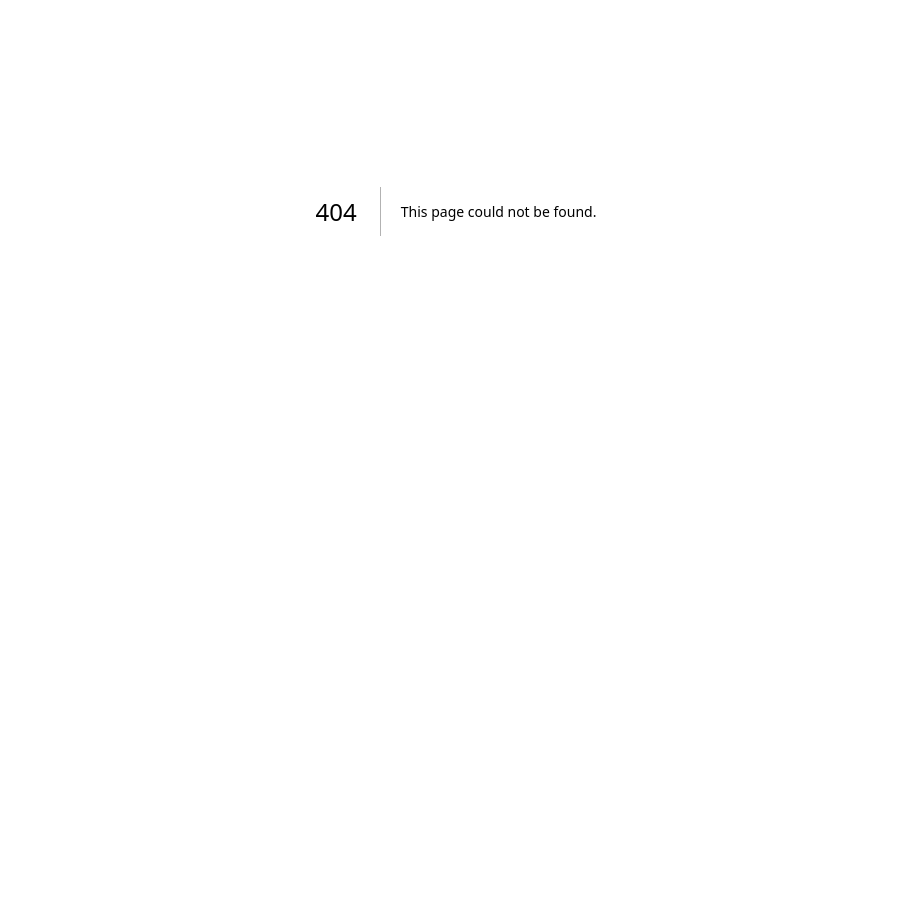
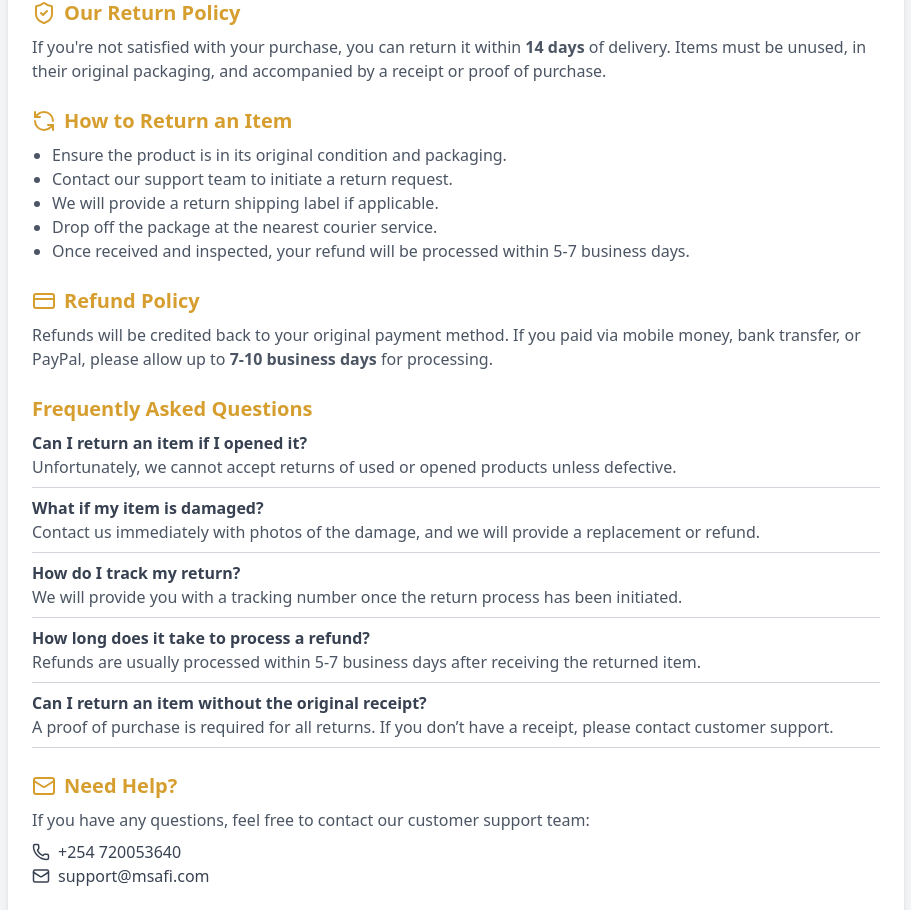
Before and after one commit to cheboi/m-safi-client, a Next.js app: page /help/returns-refunds in a window 1280 px wide. Before the commit this address had no page. Shown: the part 189-1099 px from the top of the page, without its empty margins (184-1095 px from the left). Before the commit the page ends 800 px from the top, so only its background shows below. Built offline with nearby package versions, Linux system fonts and the light colour scheme.

Commit message:
prog: added returns and refund page

```diff
--- a/app/customer-service/page.tsx
+++ b/app/customer-service/page.tsx
@@ -67,7 +67,7 @@ export default function CustomerServicePage() {
               <RefreshCw size={40} className="mx-auto text-primary-dark" />
               <h3 className="mt-2 font-semibold">Returns & Refunds</h3>
               <p className="text-sm">Request returns and refunds.</p>
-              <Link href="/help/returns" className="text-blue-600 text-sm">
+              <Link href="/help/returns-refunds" className="text-blue-600 text-sm">
                 Learn More →
               </Link>
             </div>
--- /dev/null
+++ b/app/data/faqs.json
@@ -0,0 +1,22 @@
+[
+  {
+    "question": "Can I return an item if I opened it?",
+    "answer": "Unfortunately, we cannot accept returns of used or opened products unless defective."
+  },
+  {
+    "question": "What if my item is damaged?",
+    "answer": "Contact us immediately with photos of the damage, and we will provide a replacement or refund."
+  },
+  {
+    "question": "How do I track my return?",
+    "answer": "We will provide you with a tracking number once the return process has been initiated."
+  },
+  {
+    "question": "How long does it take to process a refund?",
+    "answer": "Refunds are usually processed within 5-7 business days after receiving the returned item."
+  },
+  {
+    "question": "Can I return an item without the original receipt?",
+    "answer": "A proof of purchase is required for all returns. If you don’t have a receipt, please contact customer support."
+  }
+]
--- /dev/null
+++ b/app/help/returns-refunds/page.tsx
@@ -0,0 +1,111 @@
+"use client";
+
+import { useState, useEffect } from "react";
+import { RefreshCcw, CreditCard, ShieldCheck, Mail, Phone } from "lucide-react";
+import Header from "@/app/components/Header";
+import Footer from "@/app/components/Footer";
+import faqsData from "@/app/data/faqs.json";
+
+export default function ReturnsRefunds() {
+  const [faqs, setFaqs] = useState<{ question: string; answer: string }[]>([]);
+
+  useEffect(() => {
+    setFaqs(faqsData);
+  }, []);
+
+  return (
+    <>
+      <Header />
+      <div className="min-h-screen bg-gray-100 py-10 px-4">
+        <div className="max-w-4xl mx-auto bg-white p-6 shadow-md rounded-lg">
+          {/* Page Title */}
+          <h1 className="text-3xl font-semibold text-primary-dark mb-6">
+            Returns & Refunds
+          </h1>
+
+          <div className="mb-6">
+            <h2 className="text-xl font-bold text-secondary-dark flex items-center gap-2">
+              <ShieldCheck size={24} /> Our Return Policy
+            </h2>
+            <p className="text-gray-600 mt-2">
+              If you're not satisfied with your purchase, you can return it
+              within <span className="font-bold">14 days</span> of delivery.
+              Items must be unused, in their original packaging, and accompanied
+              by a receipt or proof of purchase.
+            </p>
+          </div>
+
+          <div className="mb-6">
+            <h2 className="text-xl font-bold text-secondary-dark flex items-center gap-2">
+              <RefreshCcw size={24} /> How to Return an Item
+            </h2>
+            <ul className="list-disc pl-5 mt-2 text-gray-600">
+              <li>
+                Ensure the product is in its original condition and packaging.
+              </li>
+              <li>Contact our support team to initiate a return request.</li>
+              <li>We will provide a return shipping label if applicable.</li>
+              <li>Drop off the package at the nearest courier service.</li>
+              <li>
+                Once received and inspected, your refund will be processed
+                within 5-7 business days.
+              </li>
+            </ul>
+          </div>
+
+          <div className="mb-6">
+            <h2 className="text-xl font-bold text-secondary-dark flex items-center gap-2">
+              <CreditCard size={24} /> Refund Policy
+            </h2>
+            <p className="text-gray-600 mt-2">
+              Refunds will be credited back to your original payment method. If
+              you paid via mobile money, bank transfer, or PayPal, please allow
+              up to <span className="font-bold">7-10 business days</span> for
+              processing.
+            </p>
+          </div>
+
+          {/* FAQs Section */}
+          <div className="mb-6">
+            <h2 className="text-xl font-bold text-secondary-dark">
+              Frequently Asked Questions
+            </h2>
+            {faqs.map((faq, index) => (
+              <div key={index} className="mt-2 border-b border-gray-300 pb-2">
+                <p className="text-gray-700 font-bold">{faq.question}</p>
+                <p className="text-gray-600">{faq.answer}</p>
+              </div>
+            ))}
+          </div>
+
+          {/* Contact  */}
+          <div className="mb-6">
+            <h2 className="text-xl font-bold text-secondary-dark flex items-center gap-2">
+              <Mail size={24} /> Need Help?
+            </h2>
+            <p className="text-gray-600 mt-2">
+              If you have any questions, feel free to contact our customer
+              support team:
+            </p>
+            <div className="mt-2">
+              <p className="text-gray-700 flex items-center gap-2">
+                <Phone size={18} /> +254 720053640
+              </p>
+              <p className="text-gray-700 flex items-center gap-2">
+                <Mail size={18} /> support@msafi.com
+              </p>
+            </div>
+          </div>
+
+          {/* Return Button */}
+          <div className="text-center">
+            <button className="bg-secondary-dark text-white px-6 py-3 rounded-md text-lg hover:bg-secondary-light">
+              Request a Return
+            </button>
+          </div>
+        </div>
+      </div>
+      <Footer />
+    </>
+  );
+}
```
